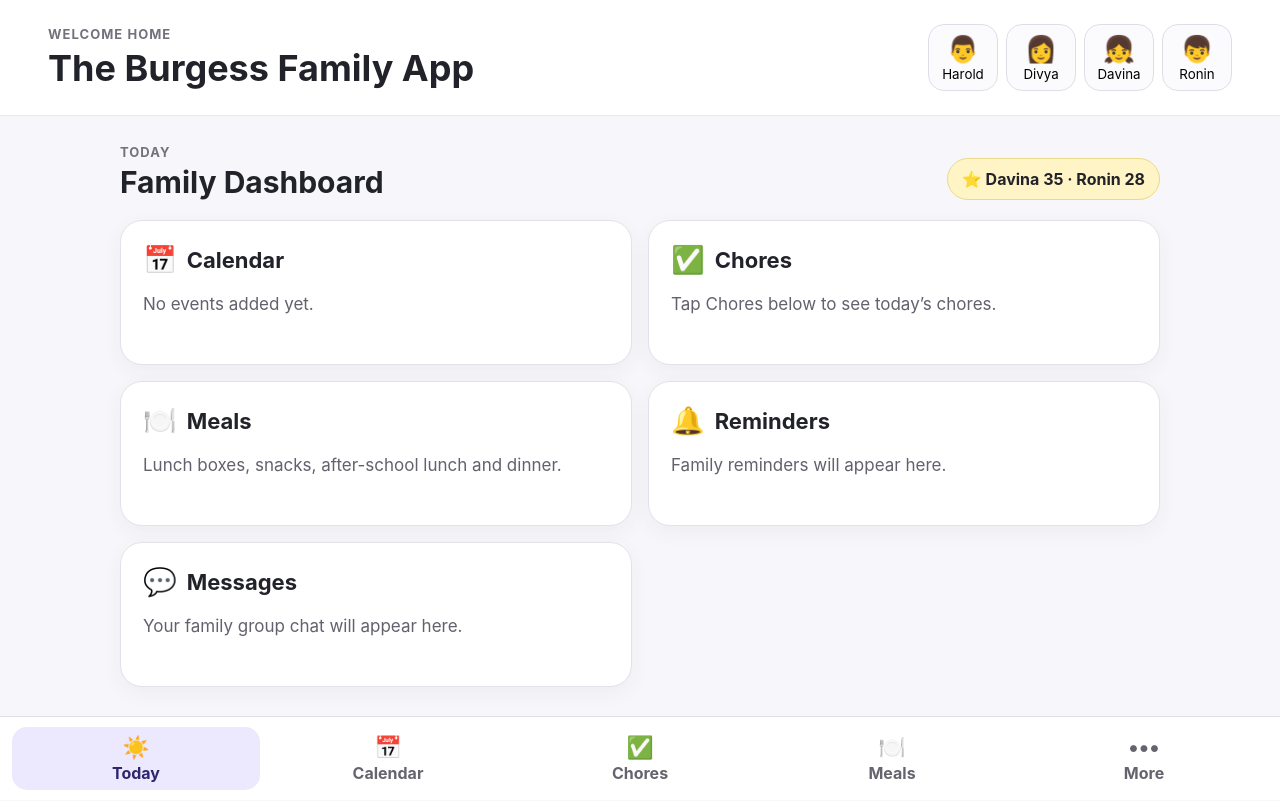
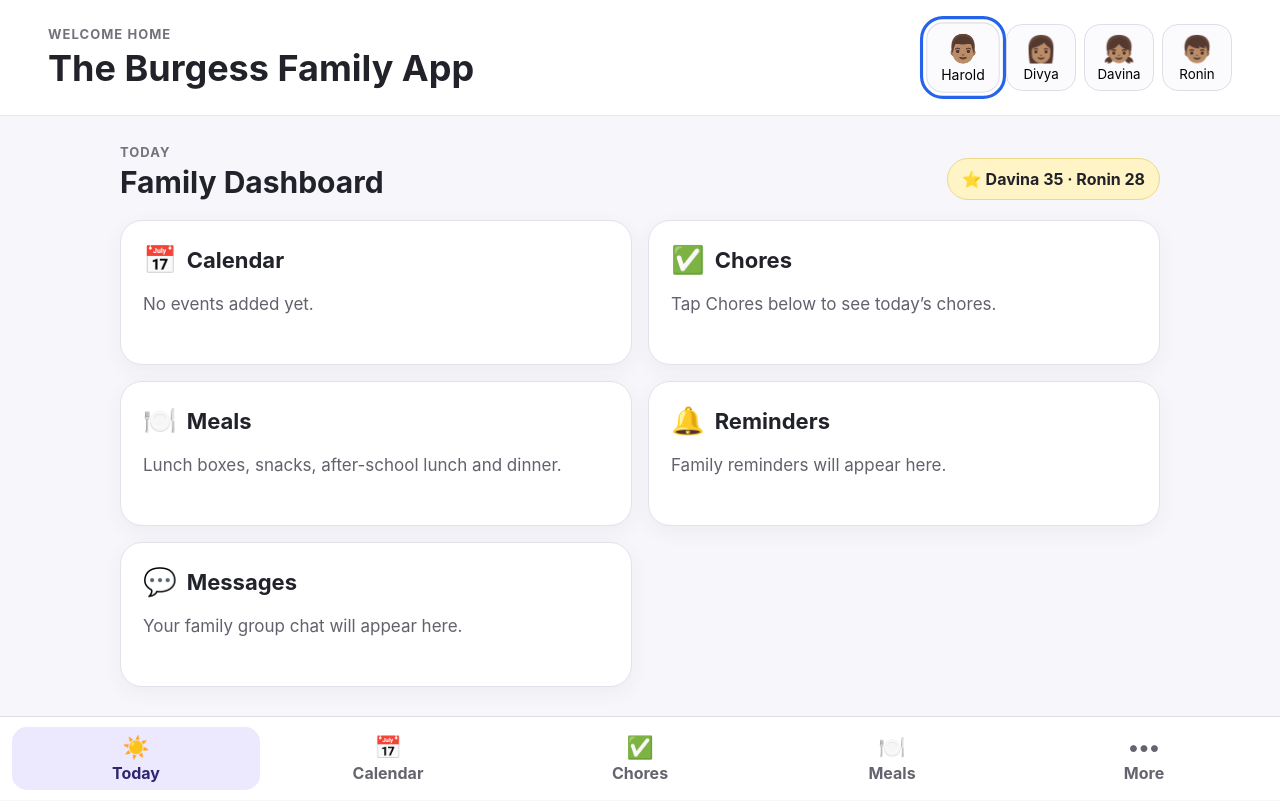
Before and after one commit to hburgess23/burgess-family-app, a React (Vite) app: page / in a window 1280 px wide. Built offline with nearby package versions, Linux system fonts and the light colour scheme.

Commit message:
Add family profile permissions

```diff
--- a/src/App.jsx
+++ b/src/App.jsx
@@ -1,10 +1,10 @@
 import React, { useState } from 'react'
 
 const family = [
-  { name: 'Harold', role: 'Parent', emoji: '👨' },
-  { name: 'Divya', role: 'Parent', emoji: '👩' },
-  { name: 'Davina', role: 'Child', emoji: '👧' },
-  { name: 'Ronin', role: 'Child', emoji: '👦' },
+  { name: 'Harold', role: 'Parent', emoji: '👨🏽' },
+  { name: 'Divya', role: 'Parent', emoji: '👩🏽' },
+  { name: 'Davina', role: 'Child', emoji: '👧🏽' },
+  { name: 'Ronin', role: 'Child', emoji: '👦🏽' },
 ]
 
 const sections = [
@@ -47,6 +47,7 @@ const startingChores = [
 
 function App() {
   const [active, setActive] = useState('Today')
+  const [activeUser, setActiveUser] = useState(family[0])
   const [chores, setChores] = useState(startingChores)
   const [celebration, setCelebration] = useState(false)
   const [points, setPoints] = useState({
@@ -195,10 +196,15 @@ function undoChore(id) {
         <div className="avatars" aria-label="Family members">
           {family.map((person) => (
             <button
-              key={person.name}
-              className="avatar"
-              title={`${person.name} · ${person.role}`}
-            >
+  key={person.name}
+  className={
+    activeUser.name === person.name
+      ? 'avatar active-avatar'
+      : 'avatar'
+  }
+  title={`${person.name} · ${person.role}`}
+  onClick={() => setActiveUser(person)}
+>
               <span>{person.emoji}</span>
               <small>{person.name}</small>
             </button>
@@ -214,6 +220,7 @@ function undoChore(id) {
   points={points}
   allowance={allowance}
   choreHistory={choreHistory}
+  activeUser={activeUser}
   completeChore={completeChore}
   undoChore={undoChore}
 />
@@ -283,6 +290,7 @@ function Chores({
   points,
   allowance,
   choreHistory,
+  activeUser,
   completeChore,
   undoChore,
 }) {
@@ -291,6 +299,12 @@ function Chores({
 const [showHistory, setShowHistory] = useState(false)
 const [historyChild, setHistoryChild] = useState('All')
 const [historyDate, setHistoryDate] = useState('Today')
+const isParent = activeUser.role === 'Parent'
+const visibleChores = isParent
+  ? todaysChores
+  : todaysChores.filter((chore) =>
+      chore.assignedTo.includes(activeUser.name)
+    )
   return (
     <section className="page">
       <div className="section-heading">
@@ -299,14 +313,16 @@ const [historyDate, setHistoryDate] = useState('Today')
     <h2>Chores</h2>
   </div>
 
+  {isParent && (
   <button
     className="action-button secondary"
     onClick={() => setShowHistory(!showHistory)}
   >
     {showHistory ? 'Back to Today' : 'History'}
   </button>
+)}
 </div>
-{showHistory && (
+{isParent && showHistory && (
   <div className="card">
     <h3>Chore History</h3>
 <div className="history-filters">
@@ -395,7 +411,7 @@ choreHistory
 )}
       {!showHistory && (
   <div className="card-grid">
-    {todaysChores.map((chore) => (
+    {visibleChores.map((chore) => (
           <article className="card" key={chore.id}>
             <div className="card-title">
               <span>{chore.completed ? '✅' : '🧹'}</span>
--- a/src/styles.css
+++ b/src/styles.css
@@ -75,3 +75,8 @@ h2 { margin-bottom: 0; font-size: 30px; }
     transform: translateX(-50%) scale(0.95);
   }
 }
+.active-avatar {
+  outline: 3px solid #2563eb;
+  outline-offset: 3px;
+  transform: scale(1.05);
+}
```
